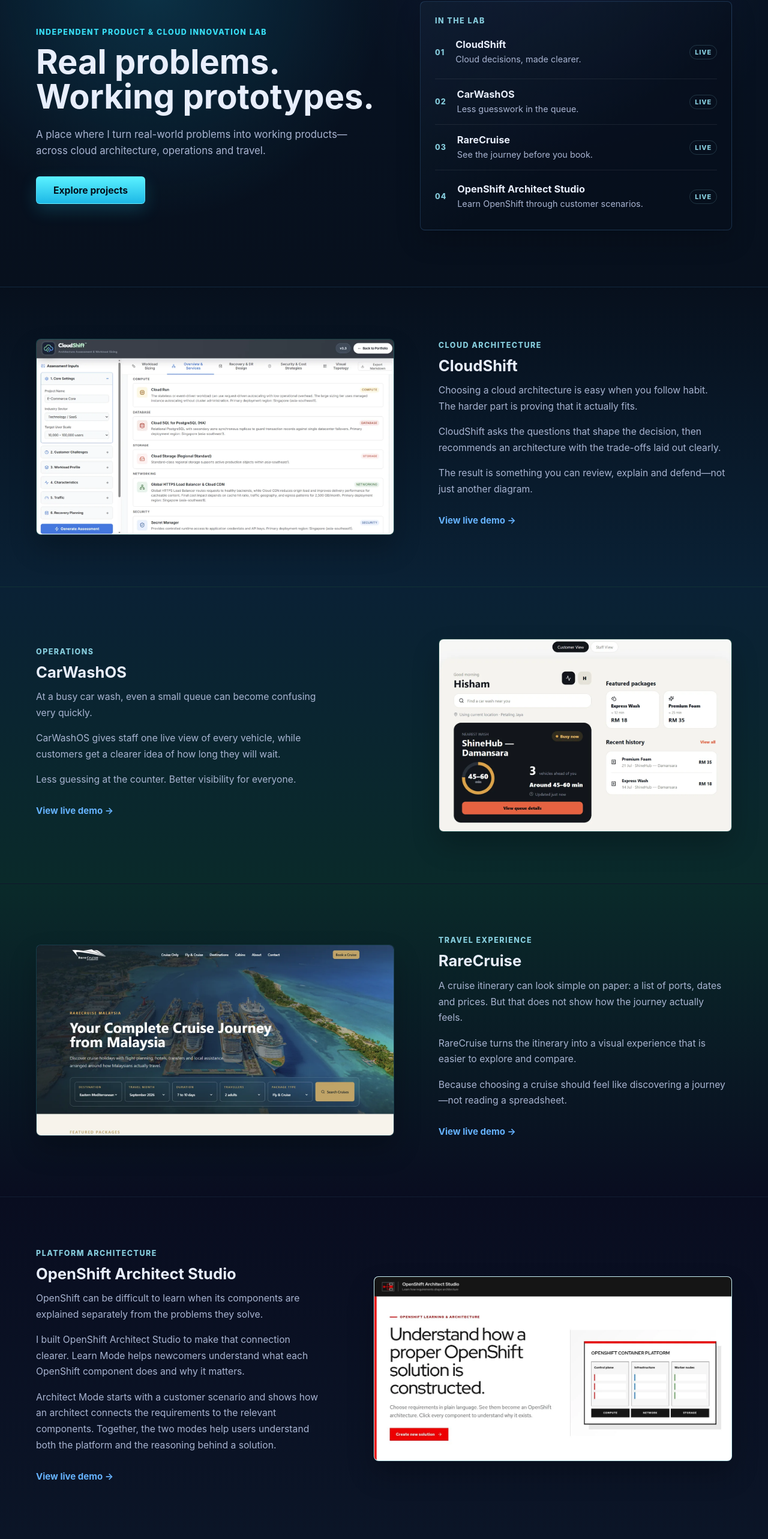
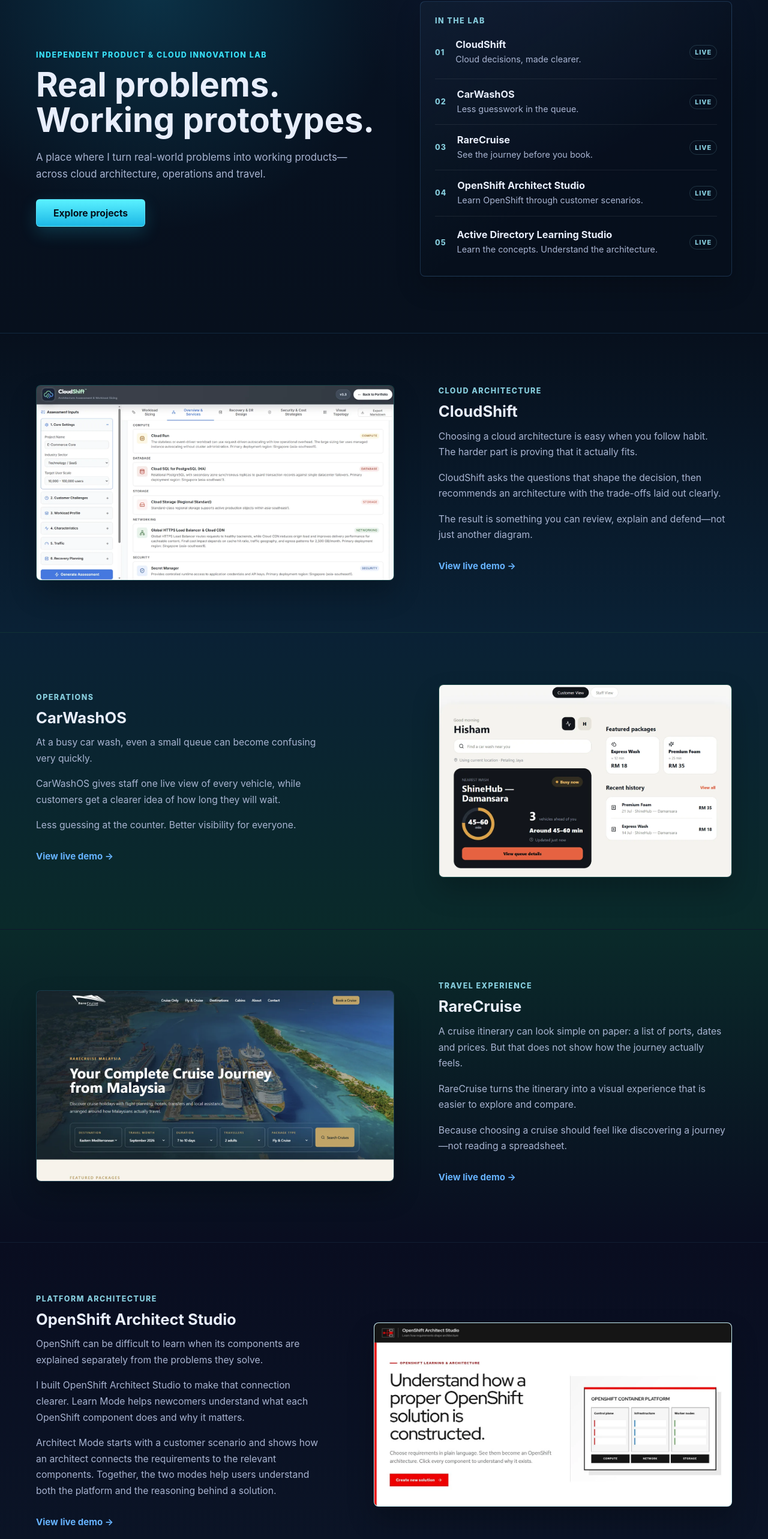
Before and after one commit to thehishamahmad/hisham-labs, a React (Vite) app: page / in a window 1280 px wide. Shown: the part 163-2729 px from the top of the page at 60% size. Built offline with nearby package versions, Linux system fonts and the light colour scheme.

Commit message:
Add Active Directory Learning Studio to Hisham Labs

```diff
--- a/src/App.tsx
+++ b/src/App.tsx
@@ -14,7 +14,7 @@ type Project = {
     alt: string;
     position: string;
   };
-  tone: "cloud" | "operations" | "travel" | "platform";
+  tone: "cloud" | "operations" | "travel" | "platform" | "identity";
   align: "image-left" | "image-right";
 };
 
@@ -94,6 +94,25 @@ const projects: Project[] = [
     },
     tone: "platform",
     align: "image-right"
+  },
+  {
+    category: "Infrastructure Learning",
+    name: "Active Directory Learning Studio",
+    featured: true,
+    description: "Learn the concepts. Understand the architecture.",
+    statements: [
+      "Active Directory is easier to learn when you can visualise how its services, identity flows and infrastructure decisions connect.",
+      "Active Directory Learning Studio offers 11 interactive modules across Core AD, Hybrid Identity & Migration, and Infrastructure Sizing & Design.",
+      "Explore connected scenarios, visual explanations and architecture reasoning to build confidence beyond memorising technical terms."
+    ],
+    url: "https://adls.hishamlabs.com",
+    image: {
+      src: "/images/projects/adls-studio.svg",
+      alt: "Illustrated preview of the Active Directory Learning Studio landing page",
+      position: "center top"
+    },
+    tone: "identity",
+    align: "image-left"
   }
 ];
 
--- a/src/styles.css
+++ b/src/styles.css
@@ -334,6 +334,10 @@ h1 span {
   background: linear-gradient(180deg, #090d20 0%, #0b1527 100%);
 }
 
+.project-section.identity {
+  background: linear-gradient(180deg, #0b1527 0%, #090d20 100%);
+}
+
 .project-section.platform .project-grid {
   grid-template-columns: minmax(0, 1fr) minmax(0, 1.22fr);
 }
@@ -403,6 +407,10 @@ h1 span {
 
 .screenshot-surface.platform {
   background: #f4f4f4;
+}
+
+.screenshot-surface.identity {
+  background: #0b223c;
 }
 
 .screenshot-placeholder {
```
Also changed, not shown: public/images/projects/adls-studio.svg (added), 1 other file (tests, documents, lock files or other folders).
